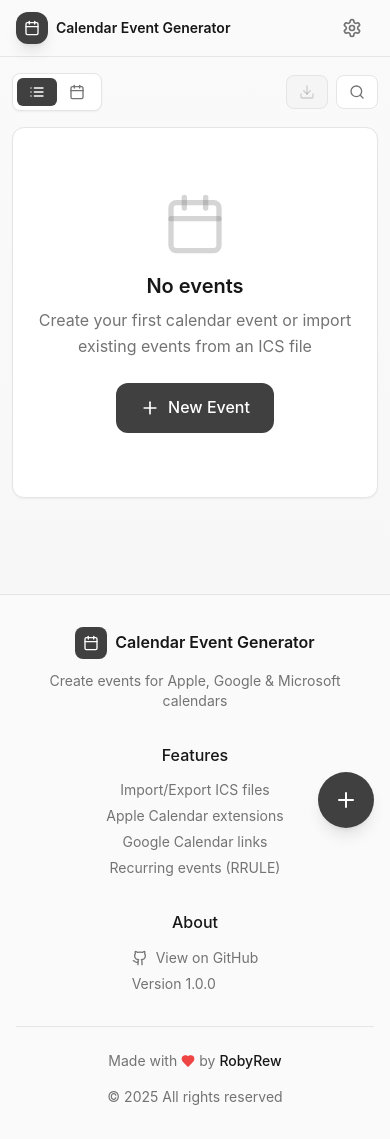
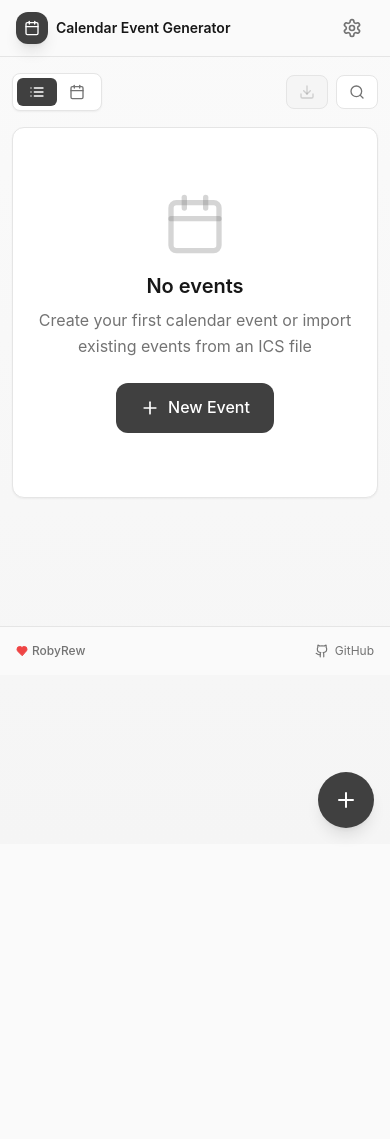
Before and after one commit to RobyRew/calendar-event-generator, a React (Vite) app: page / in a window 390 px wide. After the commit the page ends 844 px from the top, so only its background shows below. Built offline with nearby package versions, Linux system fonts and the light colour scheme.

Commit message:
refactor: Redesign footer for mobile
- Mobile: Single compact row with heart + author + GitHub link
- Desktop: Horizontal layout with brand, credits, links
- Removed heavy 3-column grid that was too much for mobile
- Smaller text and padding on mobile
- Cleaner, more modern appearance

```diff
--- a/src/components/Footer.tsx
+++ b/src/components/Footer.tsx
@@ -1,9 +1,9 @@
 /**
  * Footer Component
- * App footer with credits and links
+ * Minimal on mobile, expanded on desktop
  */
 
-import { Github, Heart, Calendar } from 'lucide-react';
+import { Github, Heart } from 'lucide-react';
 import { useI18n } from '@/context/I18nContext';
 
 export function Footer() {
@@ -11,67 +11,49 @@ export function Footer() {
   const currentYear = new Date().getFullYear();
 
   return (
-    <footer className="border-t border-[rgb(var(--border))] bg-[rgb(var(--background))]">
-      <div className="container mx-auto px-4 py-8">
-        {/* Main Footer Content */}
-        <div className="grid grid-cols-1 md:grid-cols-3 gap-8 mb-8">
-          {/* Brand */}
-          <div className="flex flex-col items-center md:items-start">
-            <div className="flex items-center gap-2 mb-3">
-              <div className="flex items-center justify-center w-8 h-8 rounded-lg bg-[rgb(var(--primary))] text-[rgb(var(--primary-foreground))]">
-                <Calendar className="w-4 h-4" />
-              </div>
-              <span className="font-semibold text-[rgb(var(--foreground))]">
-                {t.appName}
-              </span>
-            </div>
-            <p className="text-sm text-[rgb(var(--muted-foreground))] text-center md:text-left">
-              {t.appDescription}
+    <footer className="border-t border-[rgb(var(--border))] bg-[rgb(var(--background))] mt-8">
+      {/* Mobile Footer - Compact */}
+      <div className="sm:hidden py-4 px-4">
+        <div className="flex items-center justify-between text-xs text-[rgb(var(--muted-foreground))]">
+          <p className="flex items-center gap-1">
+            <Heart className="w-3 h-3 text-red-500 fill-red-500" />
+            <a
+              href="https://github.com/RobyRew"
+              target="_blank"
+              rel="noopener noreferrer"
+              className="font-medium hover:text-[rgb(var(--foreground))]"
+            >
+              RobyRew
+            </a>
           </p>
-          </div>
-
-          {/* Features */}
-          <div className="flex flex-col items-center md:items-start">
-            <h3 className="font-medium text-[rgb(var(--foreground))] mb-3">
-              {t.features}
-            </h3>
-            <ul className="space-y-1.5 text-sm text-[rgb(var(--muted-foreground))] text-center md:text-left">
-              <li>{t.importExportICS}</li>
-              <li>{t.appleCalendarSupport}</li>
-              <li>{t.googleCalendarSupport}</li>
-              <li>{t.recurringEvents}</li>
-            </ul>
-          </div>
-
-          {/* Links */}
-          <div className="flex flex-col items-center md:items-start">
-            <h3 className="font-medium text-[rgb(var(--foreground))] mb-3">
-              {t.about}
-            </h3>
-            <ul className="space-y-1.5 text-sm">
-              <li>
           <a
             href="https://github.com/RobyRew/calendar-event-generator"
             target="_blank"
             rel="noopener noreferrer"
-                  className="flex items-center gap-2 text-[rgb(var(--muted-foreground))] hover:text-[rgb(var(--foreground))] transition-colors"
+            className="flex items-center gap-1.5 hover:text-[rgb(var(--foreground))]"
           >
-                  <Github className="w-4 h-4" />
-                  {t.viewOnGitHub}
+            <Github className="w-3.5 h-3.5" />
+            GitHub
           </a>
-              </li>
-              <li>
-                <span className="text-[rgb(var(--muted-foreground))]">
-                  {t.version} 1.0.0
-                </span>
-              </li>
-            </ul>
         </div>
       </div>
 
-        {/* Bottom Bar */}
-        <div className="pt-6 border-t border-[rgb(var(--border))]">
-          <div className="flex flex-col sm:flex-row items-center justify-between gap-4">
+      {/* Desktop Footer - Full */}
+      <div className="hidden sm:block">
+        <div className="container mx-auto px-4 py-6">
+          <div className="flex flex-col md:flex-row items-center justify-between gap-4">
+            {/* Left - Brand & Description */}
+            <div className="flex items-center gap-3">
+              <p className="text-sm text-[rgb(var(--muted-foreground))]">
+                {t.appName}
+              </p>
+              <span className="text-[rgb(var(--border))]">•</span>
+              <p className="text-sm text-[rgb(var(--muted-foreground))]">
+                {t.version} 1.0.0
+              </p>
+            </div>
+
+            {/* Center - Credits */}
             <p className="text-sm text-[rgb(var(--muted-foreground))] flex items-center gap-1">
               {t.madeWith} <Heart className="w-3.5 h-3.5 text-red-500 fill-red-500" /> {t.by}{' '}
               <a
@@ -83,9 +65,22 @@ export function Footer() {
                 RobyRew
               </a>
             </p>
-            <p className="text-sm text-[rgb(var(--muted-foreground))]">
-              © {currentYear} {t.allRightsReserved}
-            </p>
+
+            {/* Right - Links */}
+            <div className="flex items-center gap-4">
+              <a
+                href="https://github.com/RobyRew/calendar-event-generator"
+                target="_blank"
+                rel="noopener noreferrer"
+                className="flex items-center gap-1.5 text-sm text-[rgb(var(--muted-foreground))] hover:text-[rgb(var(--foreground))] transition-colors"
+              >
+                <Github className="w-4 h-4" />
+                {t.viewOnGitHub}
+              </a>
+              <span className="text-xs text-[rgb(var(--muted-foreground))]">
+                © {currentYear}
+              </span>
+            </div>
           </div>
         </div>
       </div>
```
Lines whose indentation alone changed are shown as unchanged.
